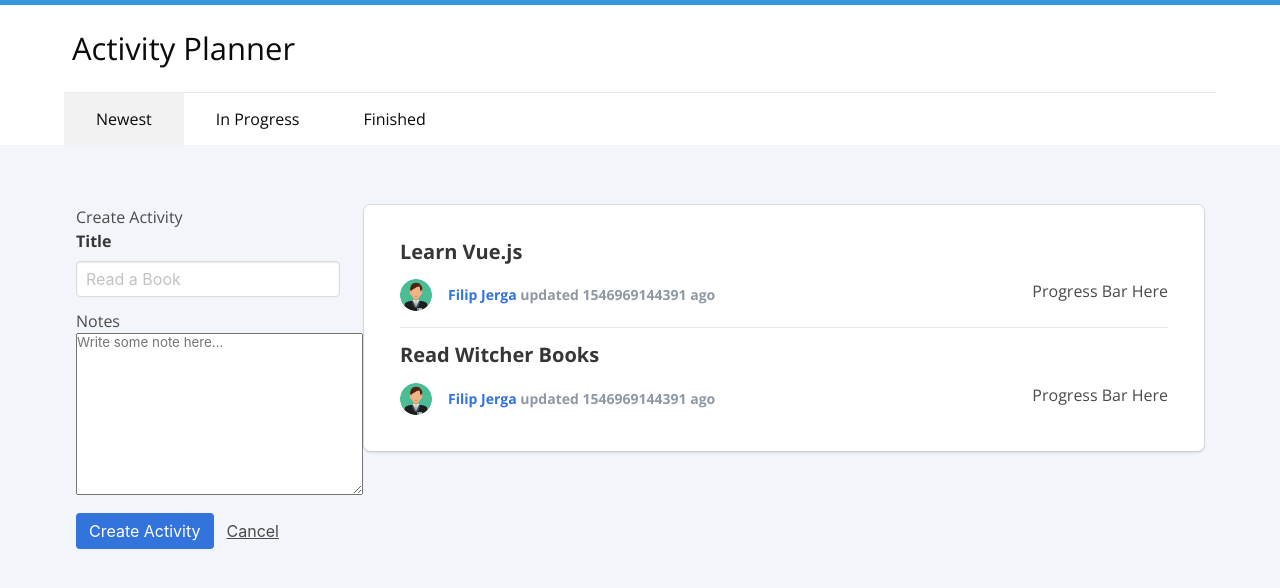
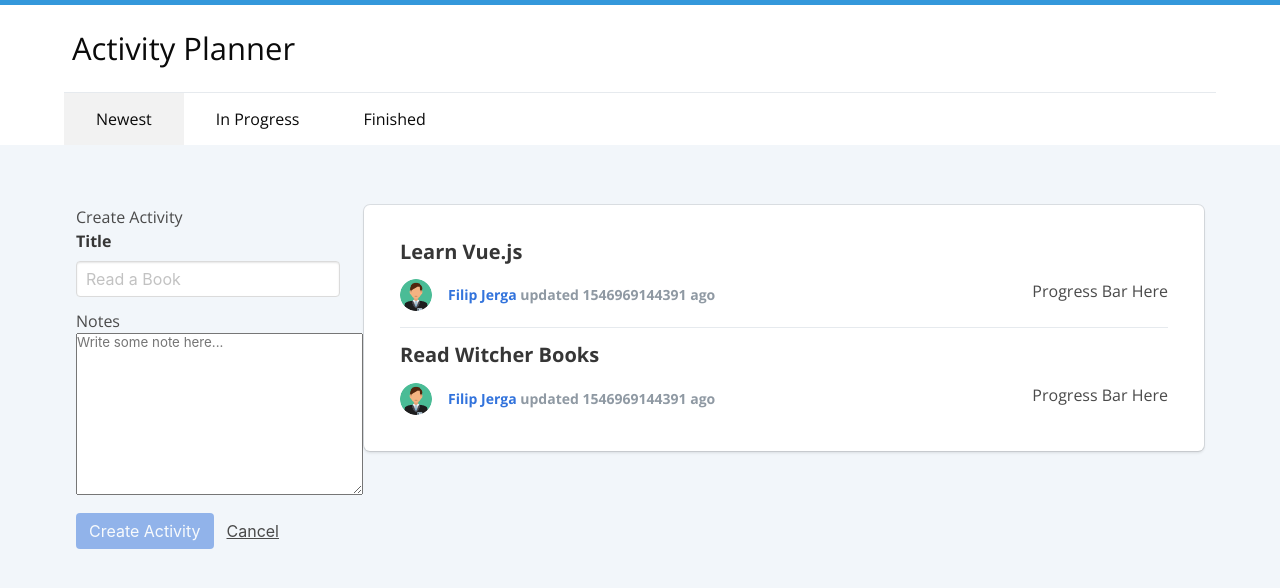
Before and after one commit to antdevelopment1/vue-activity-project, a Vue app: page / in a window 1280 px wide. Both pictures are taken after a click on the link "New Activity". Shown: the top 588 px of the page. Built offline with nearby package versions, Linux system fonts and the light colour scheme.

Commit message:
form validation with checking disabled on object properties

```diff
--- a/src/App.vue
+++ b/src/App.vue
@@ -73,6 +73,8 @@
               <div class="control">
                 <button
                   class="button is-link"
+                  :disabled="!newActivity.title || !newActivity.notes"
+
                   @click="createActivity"
                 >
                   Create Activity
@@ -164,6 +166,9 @@ export default {
     },
     createActivity () {
       console.log(this.newActivity)
+    },
+    isFormValid() {
+      return newActivity.title && newActivity.notes;
     }
   }
 }
```
